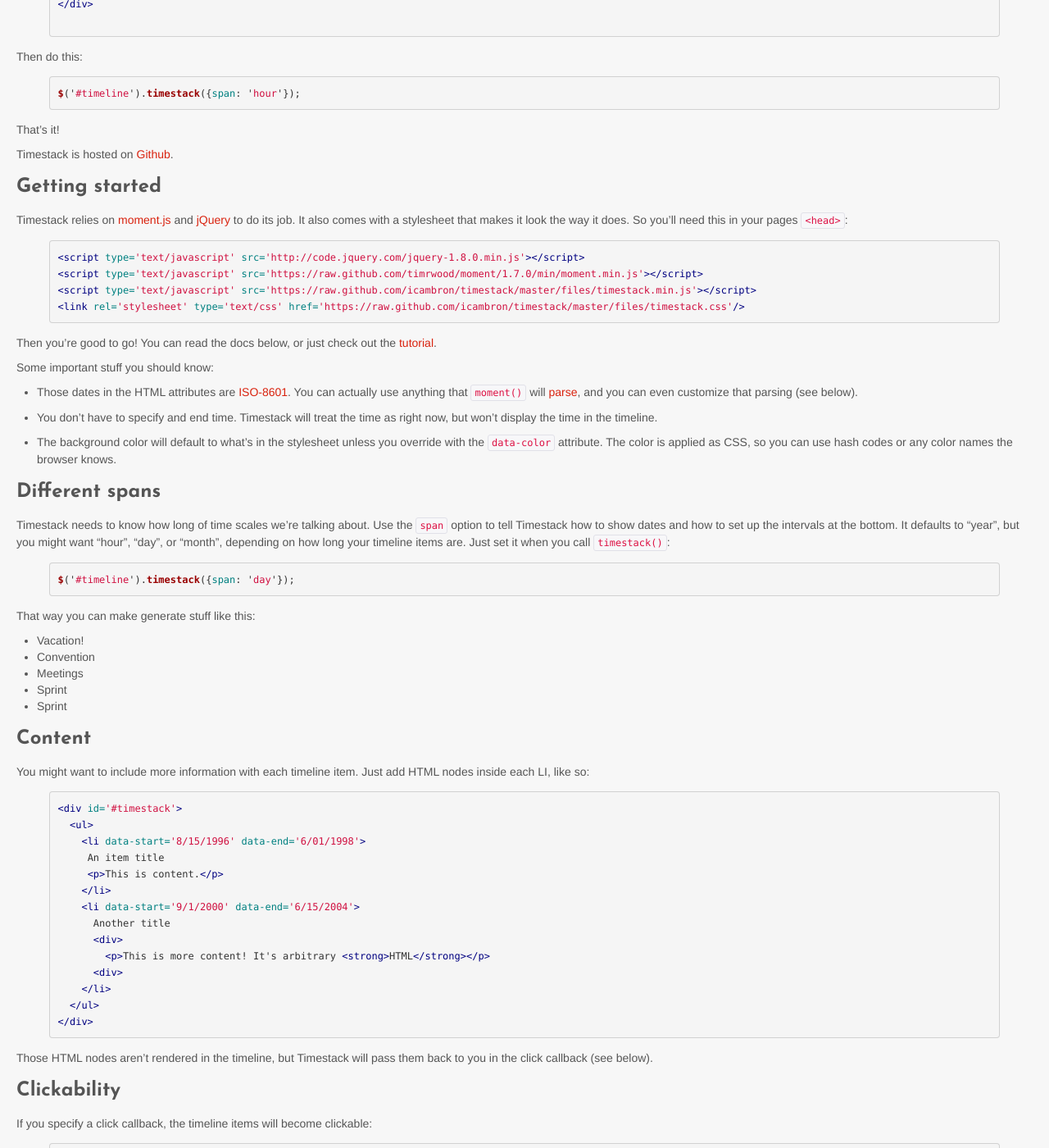
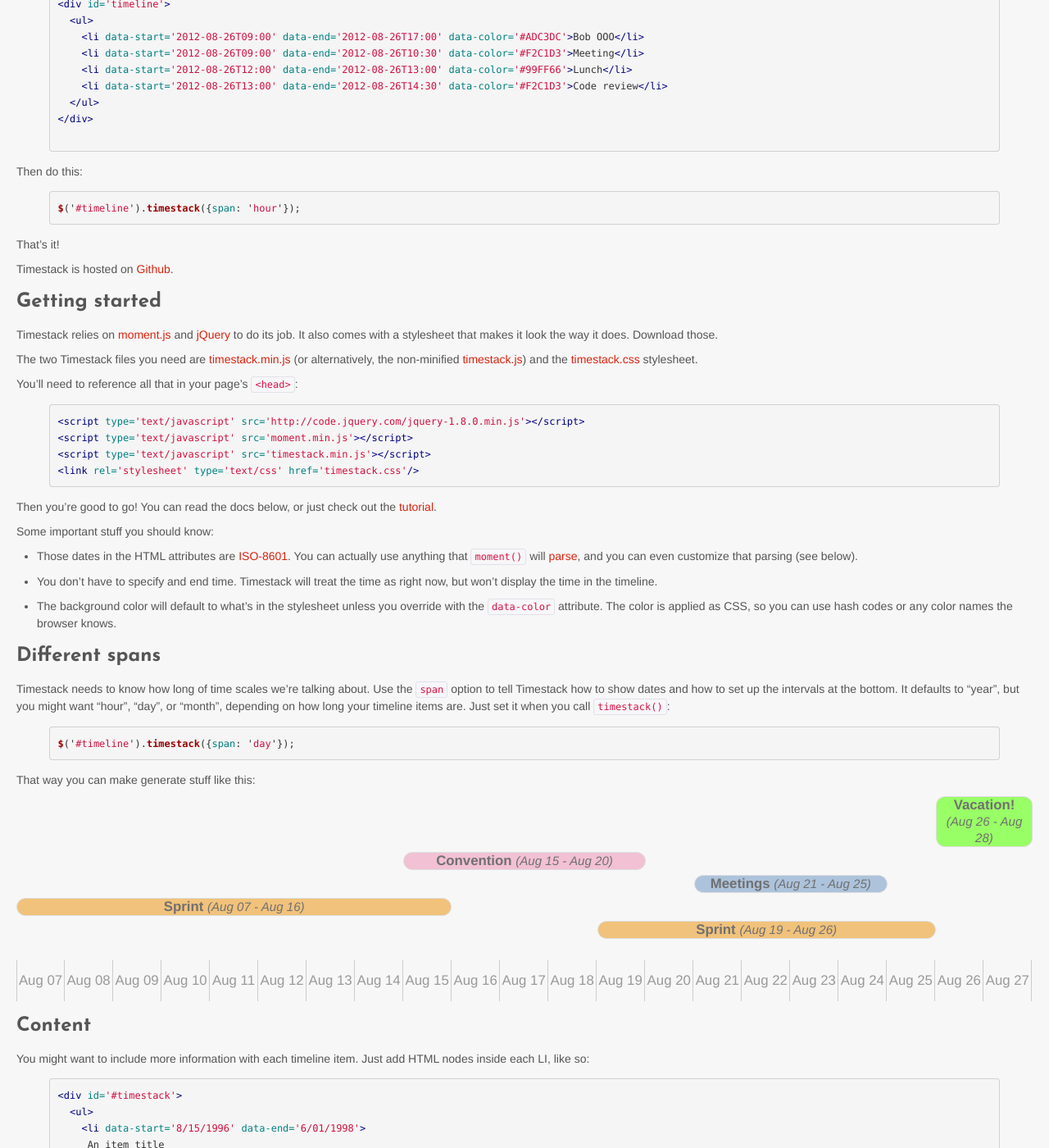
Before and after one commit to icambron/timestack, a Jekyll site: the page built from index.markdown, in a window 1280 px wide and 1400 px high, scrolled down 480 px. Shown: the whole window at 82% size. Built offline with Jekyll 4.4.1, drawn with Linux system fonts in a browser that asks for light colours; nearby versions of some CDN libraries; Markdown is read by kramdown in place of the engine named in the settings; some of the changed text lies outside the part shown.

Commit message:
keeping files locally for IE's sake

```diff
--- a/_layouts/default.html
+++ b/_layouts/default.html
@@ -3,9 +3,9 @@
   <head>
     <title>Timestack</title>
     <script type='text/javascript' src='http://code.jquery.com/jquery-1.8.0.min.js'></script>
-    <script type='text/javascript' src='https://raw.github.com/timrwood/moment/1.7.0/min/moment.min.js'></script>
-    <script type='text/javascript' src='https://raw.github.com/icambron/timestack/master/files/timestack.min.js'></script>
-    <script type='text/javascript' src='https://raw.github.com/icambron/twix.js/master/bin/twix.js'></script>
+    <script type='text/javascript' src='files/moment.min.js'></script>
+    <script type='text/javascript' src='files/timestack.min.js'></script>
+    <script type='text/javascript' src='files/twix.min.js'></script>
     <link rel='stylesheet' type='text/css' href='files/timestack.css'/>
     <link rel='stylesheet' type='text/css' href='css/bootstrap.min.css'/>
     <link rel='stylesheet' type='text/css' href='css/syntax.css'/>
--- a/index.markdown
+++ b/index.markdown
@@ -47,13 +47,20 @@ Timestack is hosted on [Github](https://github.com/icambron/timestack).
 
 ###Getting started
 
-Timestack relies on [moment.js](http://momentjs.com/) and [jQuery](http://jquery.com) to do its job. It also comes with a stylesheet that makes it look the way it does. So you'll need this in your pages `<head>`:
+Timestack relies on [moment.js](http://momentjs.com/) and [jQuery](http://jquery.com) to do its job. It also comes with a stylesheet that makes it look the way it does. Download those.
+
+The two Timestack files you need are <a
+href='files/timestack.min.js'>timestack.min.js</a> (or alternatively,
+the non-minified <a href='files/timestack.js'>timestack.js</a>) and the
+<a href='files/timestack.css'>timestack.css</a> stylesheet.
+
+You'll need to reference all that in your page's `<head>`:
 
 {% highlight html %}
 <script type='text/javascript' src='http://code.jquery.com/jquery-1.8.0.min.js'></script>
-<script type='text/javascript' src='https://raw.github.com/timrwood/moment/1.7.0/min/moment.min.js'></script>
-<script type='text/javascript' src='https://raw.github.com/icambron/timestack/master/files/timestack.min.js'></script>
-<link rel='stylesheet' type='text/css' href='https://raw.github.com/icambron/timestack/master/files/timestack.css'/>
+<script type='text/javascript' src='moment.min.js'></script>
+<script type='text/javascript' src='timestack.min.js'></script>
+<link rel='stylesheet' type='text/css' href='timestack.css'/>
 {% endhighlight %}
 
 Then you're good to go! You can read the docs below, or just check out the <a href='files/tutorial.html'>tutorial</a>.
```
Also changed, not shown: files/timestack.js (added, +133 -0 lines), files/moment.min.js (added), files/timestack.min.js (added), files/twix.min.js (added).
